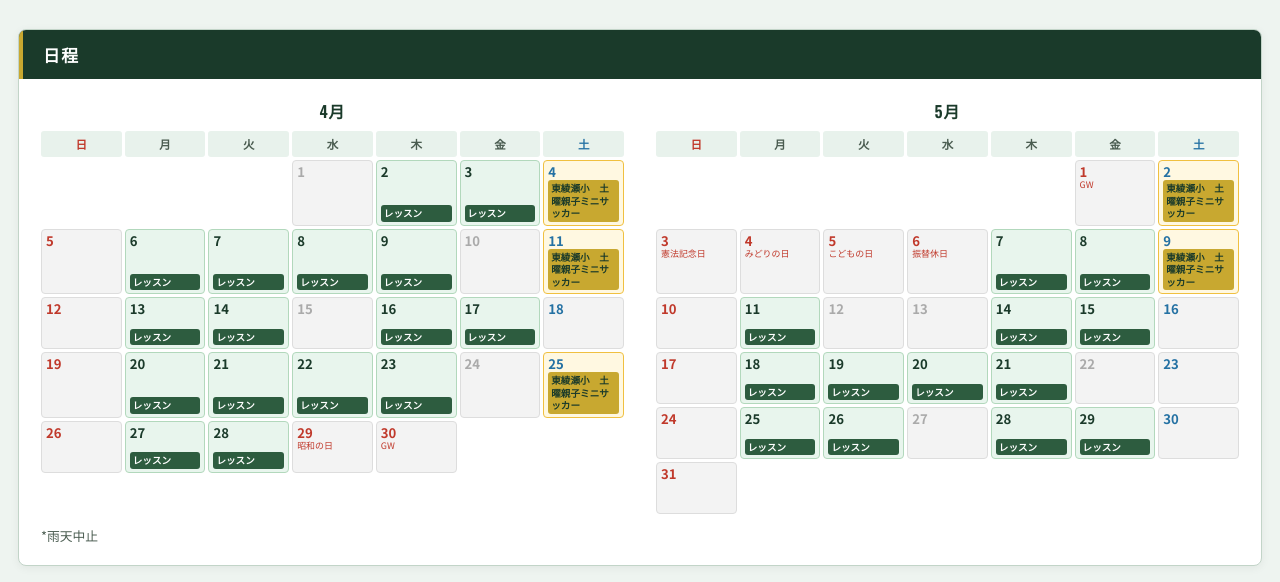
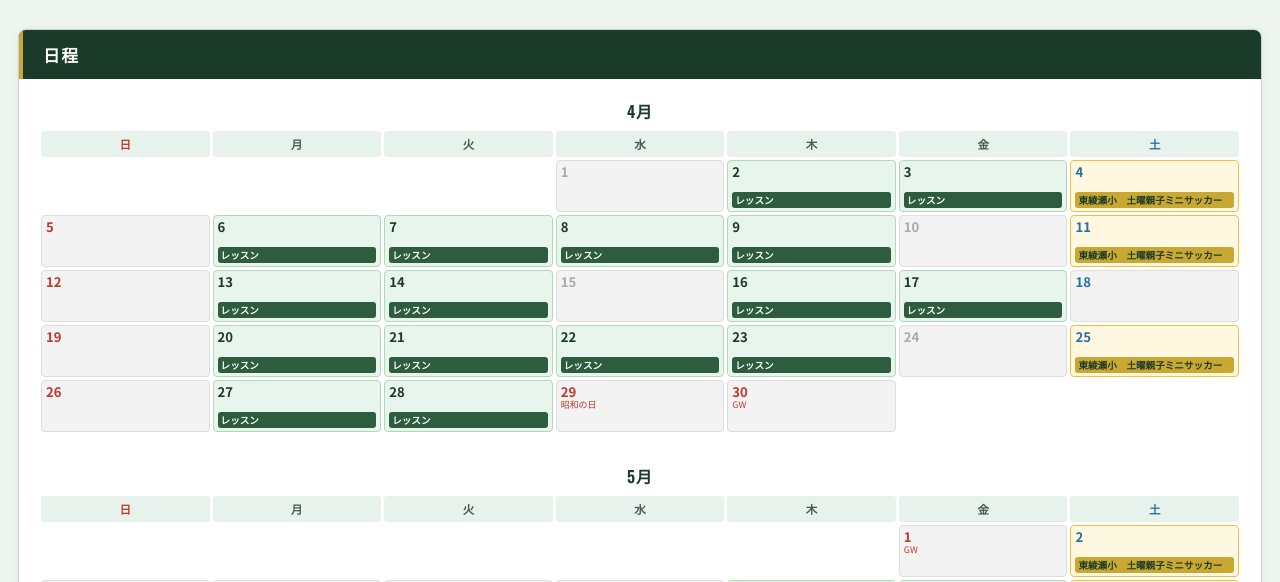
Before and after one commit to shunrunfield/runfield-soccer-school, a plain HTML site: page index.html in a window 1280 px wide. Both pictures are taken after a click on the button "日程". Shown: the part 191-773 px from the top of the page. Drawn offline with nearby package versions, Linux system fonts and the light colour scheme.

Commit message:
カレンダーを縦並びに変更し、過ぎた月を自動非表示に
- 月のカレンダーを横並びから縦並びレイアウトに変更
- 5/30の土曜親子ミニサッカーを追加
- 現在の月より過去の月は自動で非表示にするよう変更

Co-Authored-By: Claude Opus 4.7 <noreply@anthropic.com>

```diff
--- a/index.html
+++ b/index.html
@@ -655,11 +655,11 @@
   /* ── カレンダー ── */
   .cal-months-wrap {
     display: flex;
-    flex-wrap: wrap;
+    flex-direction: column;
     gap: 32px;
   }
   .cal-block {
-    flex: 1 1 300px;
+    width: 100%;
   }
   .cal-title {
     font-family: 'Oswald', 'Noto Sans JP', sans-serif;
@@ -1332,6 +1332,7 @@
     '2026-4-25': '東綾瀬小　土曜親子ミニサッカー',
     '2026-5-2':  '東綾瀬小　土曜親子ミニサッカー',
     '2026-5-9':  '東綾瀬小　土曜親子ミニサッカー',
+    '2026-5-30': '東綾瀬小　土曜親子ミニサッカー',
   };
 
   // ========================================
@@ -1342,7 +1343,17 @@
     container.innerHTML = '';
     const DOW = ['日', '月', '火', '水', '木', '金', '土'];
 
-    CAL_MONTHS.filter(function(m) { return m.show; }).forEach(function(m) {
+    const now = new Date();
+    const nowYear = now.getFullYear();
+    const nowMonth = now.getMonth() + 1;
+
+    CAL_MONTHS.filter(function(m) {
+      if (!m.show) return false;
+      // 現在の月より過去の月は自動で非表示
+      if (m.year < nowYear) return false;
+      if (m.year === nowYear && m.month < nowMonth) return false;
+      return true;
+    }).forEach(function(m) {
       const year = m.year, month = m.month;
       const block = document.createElement('div');
       block.className = 'cal-block';
```
